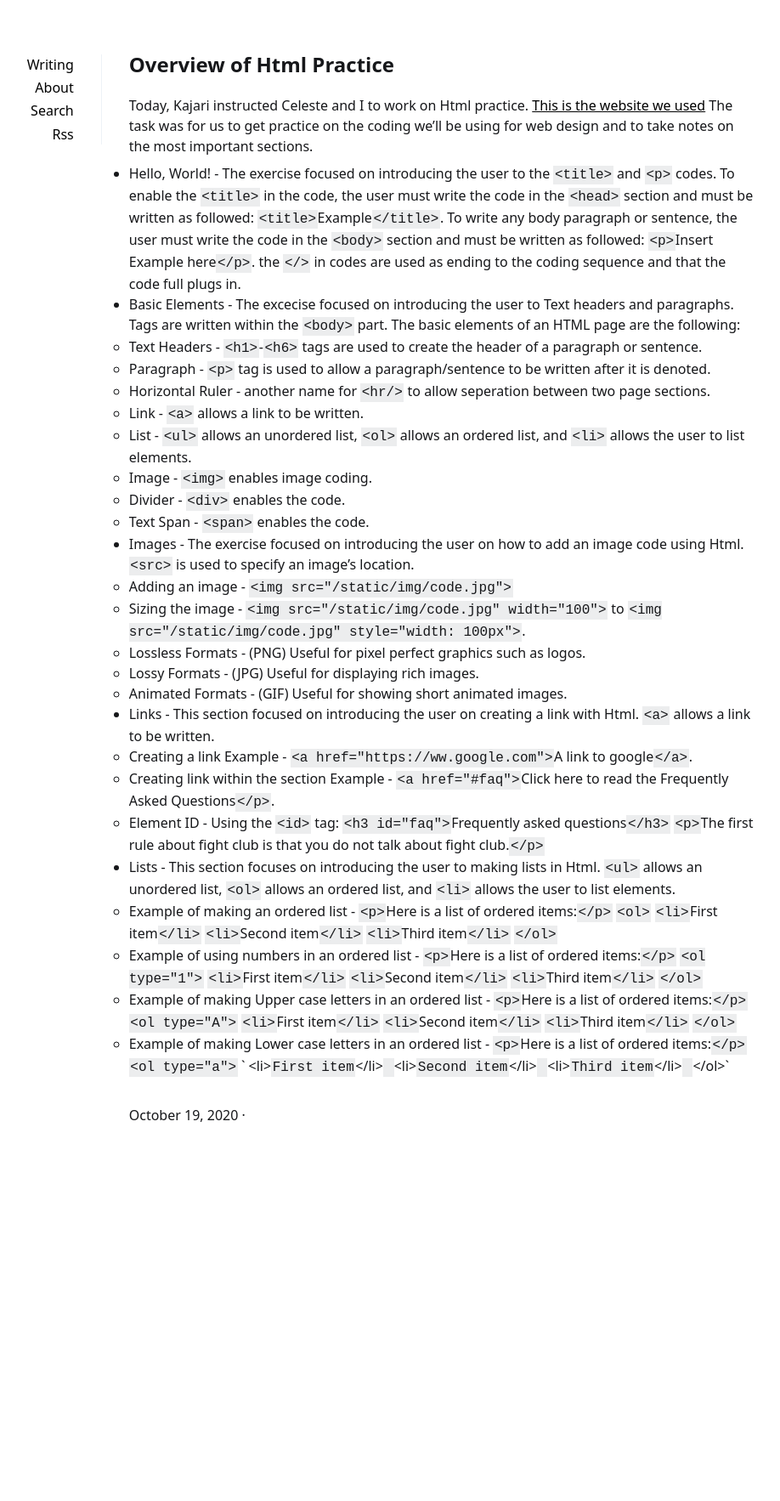
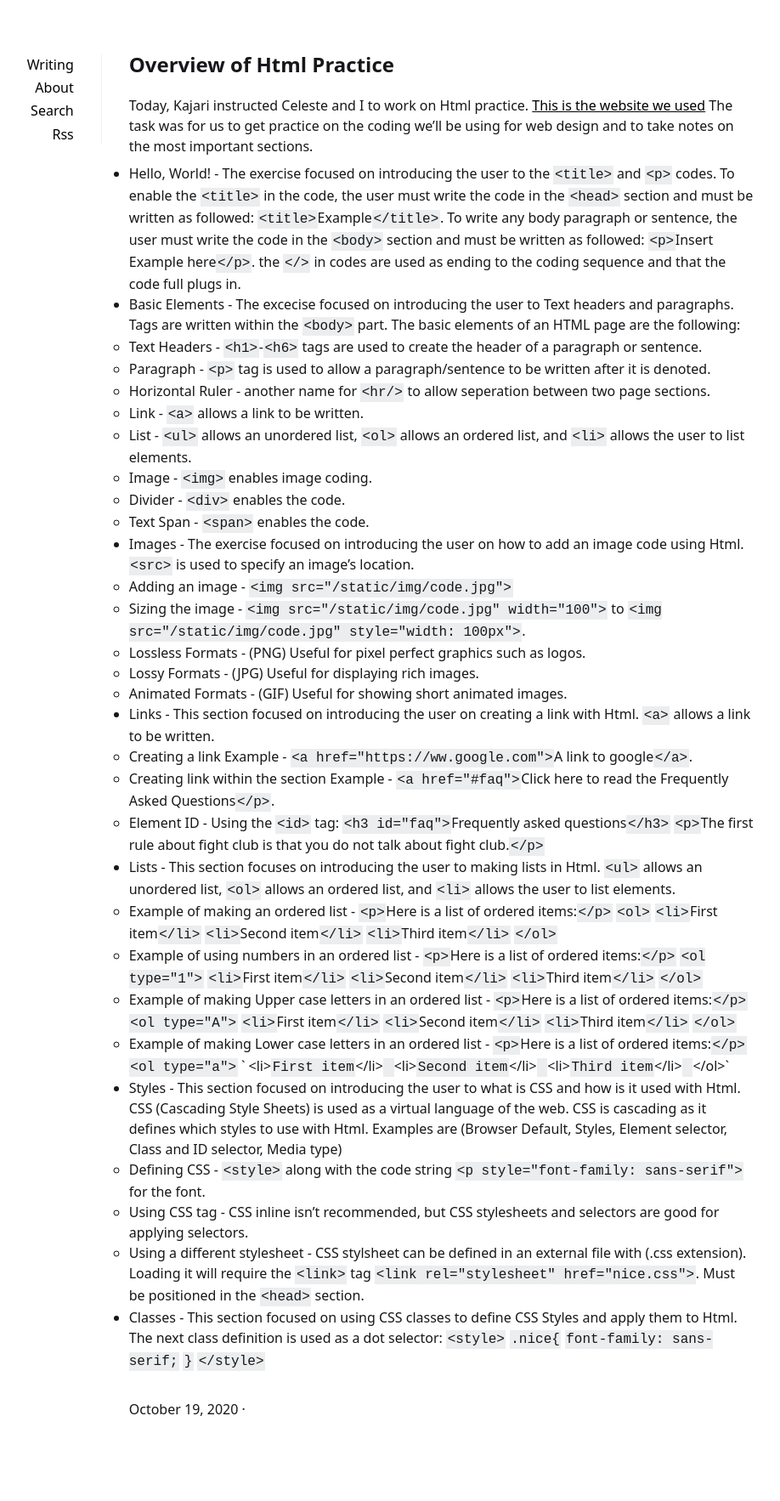
Before and after one commit to Osvaldo178/Osvaldo178.github.io, a Jekyll site: the page built from _posts/2020-10-19-Overview-of-Html-Practice.md, in a window 1280 px wide. Shown: the whole page at 85% size, without its empty margins (201-1119 px from the left). Built offline with Jekyll 4.4.1, drawn with Linux system fonts in a browser that asks for light colours; before the commit the page ends 1420 px from its top, so only the background shows below that.

Commit message:
added more html info

```diff
--- a/_posts/2020-10-19-Overview-of-Html-Practice.md
+++ b/_posts/2020-10-19-Overview-of-Html-Practice.md
@@ -58,3 +58,13 @@ Today, Kajari instructed Celeste and I to work on Html practice. [This is the we
     `<li>`Second item`</li>`
    ` <li>`Third item`</li>`
 `</ol>`
+* Styles - This section focused on introducing the user to what is CSS and how is it used with Html. CSS (Cascading Style Sheets) is used as a virtual language of the web. CSS is cascading as it defines which styles to use with Html. Examples are (Browser Default, Styles, Element selector, Class and ID selector, Media type)
+	* Defining CSS - `<style>` along with the code string `<p style="font-family: sans-serif">` for the font.
+	* Using CSS tag - CSS inline isn't recommended, but CSS stylesheets and selectors are good for applying selectors.
+	* Using a different stylesheet - CSS stylsheet can be defined in an external file with (.css extension). Loading it will require the `<link>` tag `<link rel="stylesheet" href="nice.css">`. Must be positioned in the `<head>` section.
+* Classes - This section focused on using CSS classes to define CSS Styles and apply them to Html. The next class definition is used as a dot selector:
+`<style>`
+`.nice{`
+	`font-family: sans-serif;`
+`}`
+`</style>`
```
